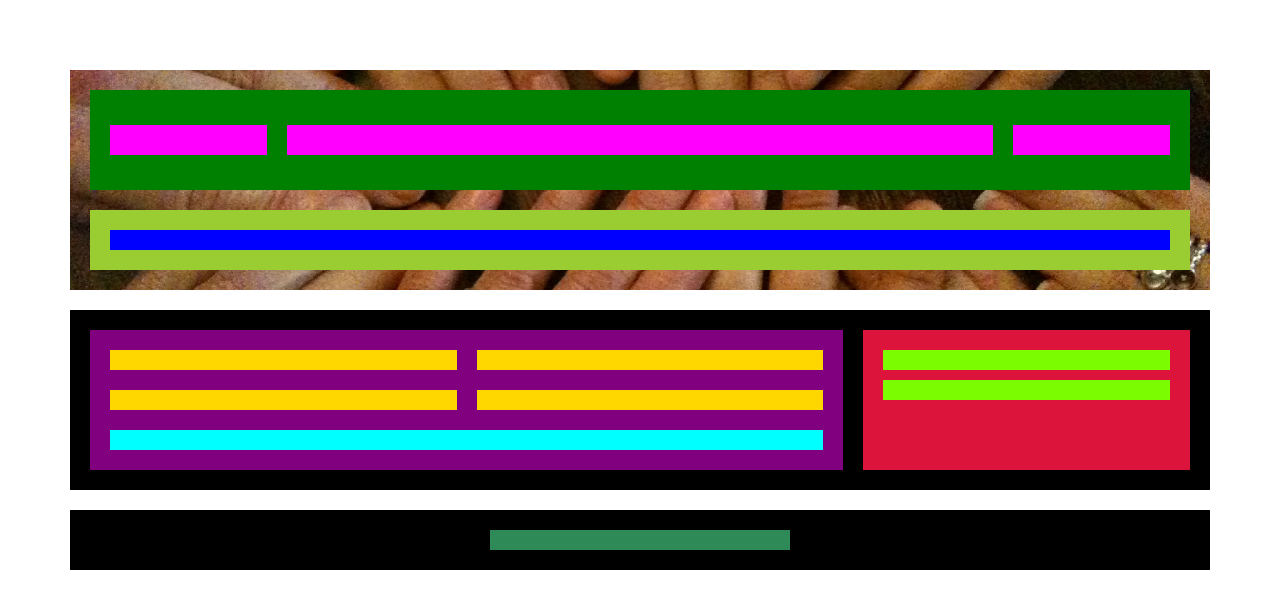
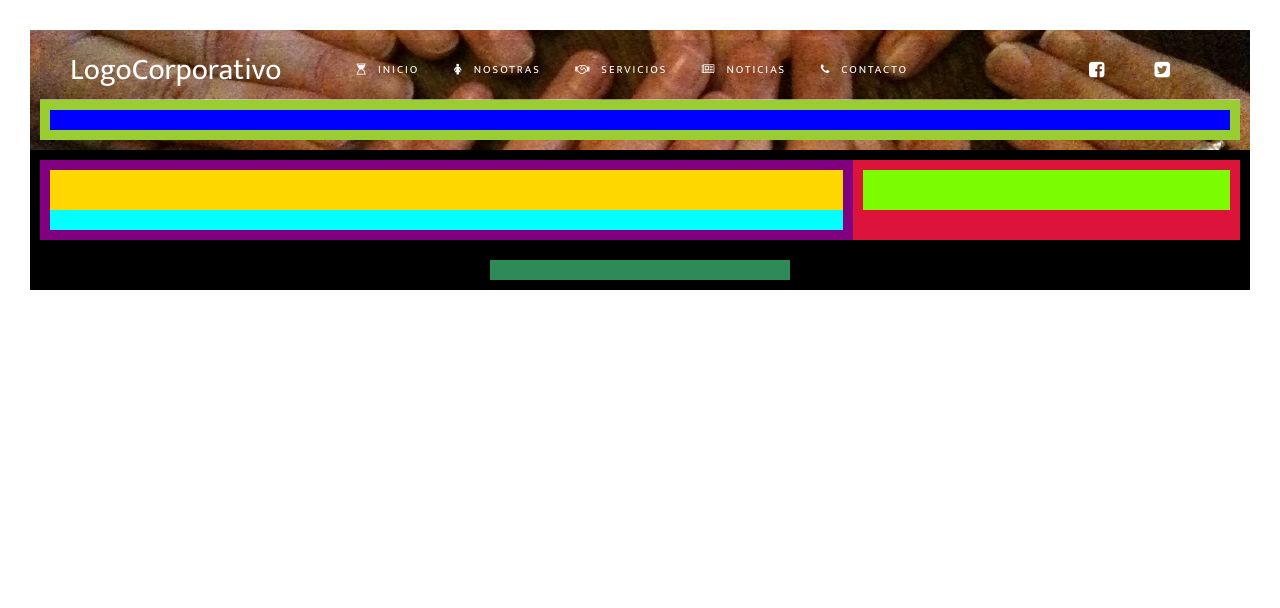
Before and after one commit to lcalisaya/flexbox-bluuweb, a plain HTML site: page index.html in a window 1280 px wide. Drawn offline with Linux system fonts and the light colour scheme.

Commit message:
Aplicación de estilos al Menú: logo, navegación y redes sociales

```diff
--- a/css/styles.css
+++ b/css/styles.css
@@ -1,11 +1,15 @@
 * {
-	margin: 10px;
+	margin: 0px;
 	padding: 10px;
 	box-sizing: border-box;
 }
 
 body {
 	font-family: 'Mukta', 'Source Sans Pro', sans-serif;
+}
+
+a {
+	text-decoration: none;
 }
 
 .padre {
@@ -22,28 +26,50 @@
 	flex-flow: column nowrap;
 }
 	.menu {
-		background-color: green;
+		background-color:rgba(0,0,0,.1);
 		display: flex;
 		flex-flow: row nowrap;
-		height: 100px;
+		height: 60px;
 		align-items: center;
+		border-bottom: 1px solid rgba(255,255,255,.5);
 	}
 
 		.logo {
-			background-color: fuchsia;
 			flex: 1 1 auto;
-			height: 30px;
+
 		}
+			.logo a {
+				color: #fff;
+				font-size: 30px;
+			}
+			.logo a:hover {
+				color: #343434;
+			}
 		.nav {
-			background-color:fuchsia;
 			flex: 5 1 auto;
-			height: 30px;
 		}
+			.nav a{
+				color: #fff;
+				font-size: 11px;
+				text-transform: uppercase;
+				padding: 0 10px;
+				letter-spacing: 2px;
+			}
+			.nav a:hover{
+				color: #343434;
+			}
 		.social {
-			background-color: fuchsia;
 			flex: 1 1 auto;
-			height: 30px;
+			display: flex;
 		}
+			.social a{
+				font-size: 18px;
+				color: #fff;
+				padding: 0 5px;
+			}
+			.social a:hover{
+				color: #343434;
+			}
 
 	.texto-principal {
 		background-color: yellowgreen;
--- a/index.html
+++ b/index.html
@@ -13,9 +13,34 @@
 	<div class="padre">
 		<header class="header">
 			<div class="menu">
-				<div class="logo"></div>
-				<nav class="nav"></nav>
-				<div class="social"></div>
+				<div class="logo">
+					<a href="index.html">LogoCorporativo</a>
+				</div>
+				<nav class="nav">
+					<a href="">
+						<i class="fa fa-hourglass-start" aria-hidden="true"></i>Inicio
+					</a>
+					<a href="">
+						<i class="fa fa-female" aria-hidden="true"></i>Nosotras
+					</a>
+					<a href="">
+						<i class="fa fa-handshake-o" aria-hidden="true"></i>Servicios
+					</a>
+					<a href="">
+						<i class="fa fa-newspaper-o" aria-hidden="true"></i>Noticias
+					</a>
+					<a href="">
+						<i class="fa fa-phone" aria-hidden="true"></i>Contacto
+					</a>
+				</nav>
+				<div class="social">
+					<div>
+						<a href=""><i class="fa fa-facebook-square" aria-hidden="true"></i></a>
+					</div>
+					<div>
+						<a href=""><i class="fa fa-twitter-square" aria-hidden="true"></i></a>
+					</div>
+				</div>
 			</div>
 			<div class="texto-principal">
 				<h1></h1>
```
